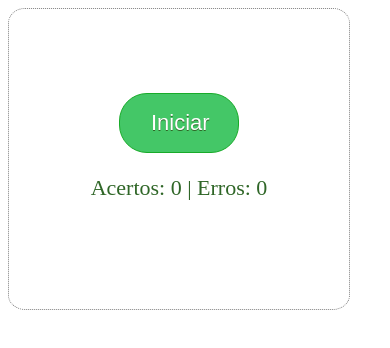
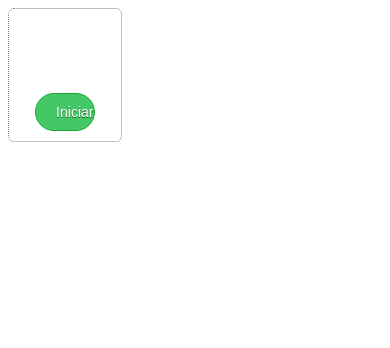
Before and after one commit to andervanse/brain-training, an Angular app: page / in a window 390 px wide. Shown: the top 348 px of the page. Built offline with nearby package versions, Linux system fonts and the light colour scheme.

Commit message:
adding levels

```diff
--- a/src/app/app.component.css
+++ b/src/app/app.component.css
@@ -1,8 +1,8 @@
 
 main {
     position: relative;
-    width: 340px;
-    height: 300px;
+    width: 30%;
+    height: 40%;
 	border: 1px dotted gray;
 	border-radius: 5%;
 	text-align: center;
@@ -51,6 +51,30 @@ button {
     text-align: center;
 }
 
+@media screen and (max-width: 800px) {
+	.word {
+       font-size: 38px;
+	}
+
+	button {
+		font-size: 14px;
+		padding: 10px 20px;
+		width: 60px;
+	}
+
+	button[name="btnVerdadeiro"] {
+		width: 40px;
+	}
+
+	button[name="btnFalso"] {
+		width: 40px;
+	}
+
+	.result {
+		font-size:16px;
+	}
+}
+
 button[name="btnVerdadeiro"] {
 	background-color:#45b4c7;
 	color:#ffffff;
--- a/src/app/app.component.html
+++ b/src/app/app.component.html
@@ -9,16 +9,18 @@
   <br/>
   <div class="center">
     <button *ngIf="!isBntStartVisible" name="btnVerdadeiro" (click)="onTrue()">V</button>
-
     <button *ngIf="!isBntStartVisible" name="btnFalso" (click)="onFalse()">F</button>
 
     <div *ngIf="isBntStartVisible" class="bottom">
       <button name="btnStart" (click)="onStart()">Iniciar</button>
-      <p class="result">
-        Acertos: {{ getTotalCorrect() }} | Erros: {{ getTotalWrong() }}
-      </p>
     </div>
   </div>
+</main>
 
-
-</main>
+<div>
+  <ul>
+    <li *ngFor="let score of getScores()">
+      Level: {{ score.level }} - Acertos {{ score.qttRight }} - Erros {{ score.qttMistakes }}
+    </li>
+  </ul>
+</div>
--- a/src/app/app.component.ts
+++ b/src/app/app.component.ts
@@ -1,30 +1,38 @@
 import { Component, OnInit } from '@angular/core';
 import { CountdownService } from './services/countdown.service';
+import { ColorsService } from './services/colors.service';
+import { ScoreService } from './services/score.service';
+import { Score } from './models/scores.model';
 
 @Component({
     selector: 'app-root',
     templateUrl: './app.component.html',
     styleUrls: ['./app.component.css'],
-    providers: [CountdownService]
+    providers: [CountdownService, ColorsService, ScoreService]
 })
 export class AppComponent implements OnInit {
-
     title = 'Brain Training';
-    private colors: string[] = ['green', 'yellow', 'blue'];
-    private names: string[] = ['green', 'yellow', 'blue'];
     private score: boolean[] = [];
+    private level: number = 0;
     isBntStartVisible: boolean;
     randomColor: { index: number, color: string };
     randomName: { index: number, name: string };
     countdownNumber: number;
 
-    constructor (private countdownService :CountdownService) { }
+
+    constructor (private countdownService :CountdownService,
+                 private colorsService :ColorsService,
+                 private scoreService :ScoreService) { }
 
     ngOnInit(): void {
         this.isBntStartVisible = true;
         this.countdownService.tick.subscribe(tickNumber => this.countdownNumber = tickNumber);
         this.countdownService.finish.subscribe(tickNumber => {
             this.isBntStartVisible = true;
+            this.scoreService.addScore(
+                new Score(++this.level,
+                this.score.filter(x => x).length,
+                this.score.filter(x => !x).length));
         });
     }
 
@@ -33,10 +41,11 @@ export class AppComponent implements OnInit {
     }
 
     private generateRandom() {
-        let rColorIdx = this.getRandomInt(this.colors.length);
-        let rNameIdx = this.getRandomInt(this.names.length);
-        this.randomColor = { index: rColorIdx, color: this.colors[rColorIdx] };
-        this.randomName = { index: rNameIdx, name: this.names[rNameIdx] };
+        const colors = this.colorsService.getColors();
+        let rColorIdx = this.getRandomInt(colors.length);
+        let rNameIdx = this.getRandomInt(colors.length);
+        this.randomColor = { index: rColorIdx, color: colors[rColorIdx] };
+        this.randomName = { index: rNameIdx, name: colors[rNameIdx] };
     }
 
     onStart() {
@@ -57,11 +66,7 @@ export class AppComponent implements OnInit {
         this.generateRandom();
     }
 
-    getTotalCorrect() {
-        return this.score.filter(x => x).length;
-    }
-
-    getTotalWrong() {
-        return this.score.filter(x => !x).length;
+    getScores() {
+        return this.scoreService.getScores();
     }
 }
--- /dev/null
+++ b/src/app/models/scores.model.ts
@@ -0,0 +1,8 @@
+
+
+export class Score {
+    constructor(
+        private level: number,
+        private qttRight: number,
+        private qttMistakes: number) { }
+}
--- /dev/null
+++ b/src/app/services/colors.service.ts
@@ -0,0 +1,7 @@
+export class ColorsService {
+    private colors: string[] = ['green', 'yellow', 'blue', 'black', 'pink'];
+
+    getColors() {
+        return this.colors.slice();
+    }
+}
--- /dev/null
+++ b/src/app/services/score.service.ts
@@ -0,0 +1,13 @@
+import { Score } from "../models/scores.model";
+
+export class ScoreService {
+    private scores: Score[] = [];
+
+    addScore(score: Score) {
+        this.scores.push(score);
+    }
+
+    getScores() {
+        return this.scores.slice();
+    }
+}
--- a/src/index.html
+++ b/src/index.html
@@ -2,7 +2,7 @@
 <html lang="en">
 <head>
   <meta charset="utf-8">
-  <title>BrainTraining</title>
+  <title>Brain Training</title>
   <base href="/">
 
   <meta name="viewport" content="width=device-width, initial-scale=1">
```
Also changed, not shown: 7 other files (tests, documents, lock files or other folders).
